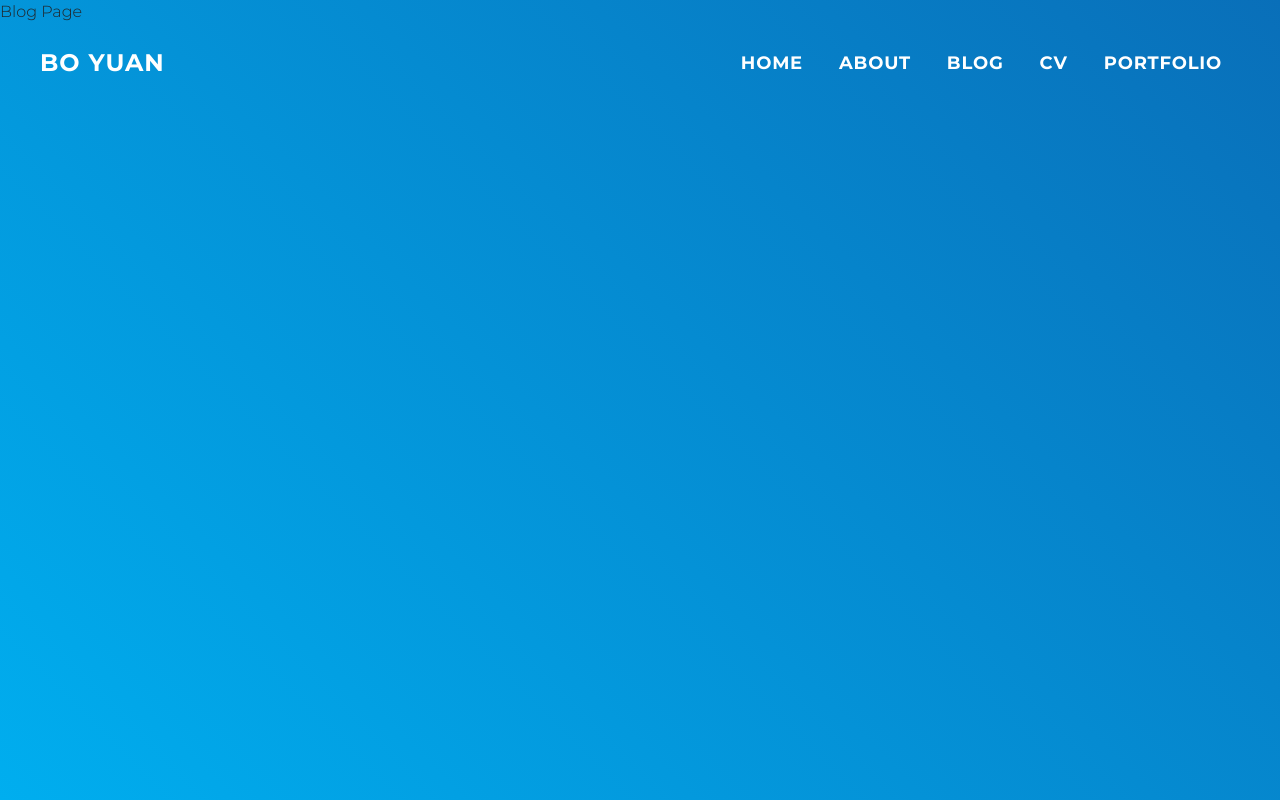
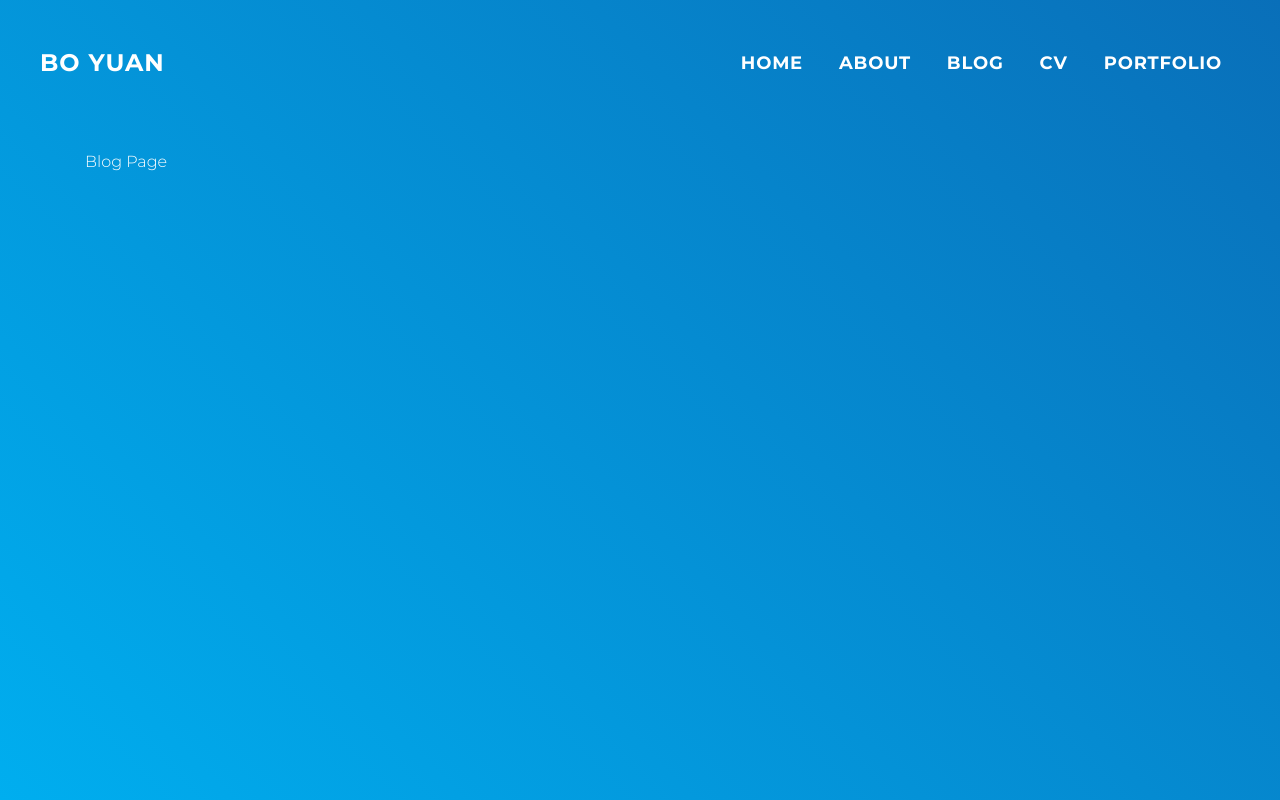
Before and after one commit to boyuan459/portfolio, a Next.js app: page /blog in a window 1280 px wide. Built offline with nearby package versions, Linux system fonts and the light colour scheme.

Commit message:
base page

```diff
--- /dev/null
+++ b/components/BasePage/index.js
@@ -0,0 +1,22 @@
+import React, { Component } from 'react'
+import {Container} from 'reactstrap'
+
+import './style.scss'
+
+const BasePage = (props) => {
+  const { className } = props
+
+  return (
+    <div className={`base-page ${className}`}>
+      <Container>
+        {props.children}
+      </Container>
+    </div>
+  )
+}
+
+BasePage.defaultProps = {
+  className: ''
+}
+
+export default BasePage
--- /dev/null
+++ b/components/BasePage/style.scss
@@ -0,0 +1,4 @@
+.base-page {
+  padding-top: 150px;
+  color: white;
+}
--- a/pages/about.js
+++ b/pages/about.js
@@ -1,11 +1,14 @@
 import React from 'react'
 import BaseLayout from '../components/layouts/BaseLayout'
+import BasePage from '../components/BasePage'
 
 class About extends React.Component {
   render() {
     return (
       <BaseLayout>
+        <BasePage>
         About Page
+        </BasePage>
       </BaseLayout>
     )
   }
--- a/pages/blog.js
+++ b/pages/blog.js
@@ -1,5 +1,6 @@
 import React from 'react'
 import BaseLayout from '../components/layouts/BaseLayout'
+import BasePage from '../components/BasePage'
 
 class Blog extends React.Component {
 
@@ -13,7 +14,9 @@
   render() {
     return (
       <BaseLayout>
-        Blog Page
+        <BasePage>
+          Blog Page
+        </BasePage>
       </BaseLayout>
     )
   }
--- a/pages/cv.js
+++ b/pages/cv.js
@@ -1,11 +1,14 @@
 import React from 'react'
 import BaseLayout from '../components/layouts/BaseLayout'
+import BasePage from '../components/BasePage'
 
 class CV extends React.Component {
   render() {
     return (
       <BaseLayout>
-        CV Page
+        <BasePage>
+          CV Page
+        </BasePage>
       </BaseLayout>
     )
   }
--- a/pages/portfolio.js
+++ b/pages/portfolio.js
@@ -2,6 +2,7 @@
 import BaseLayout from '../components/layouts/BaseLayout'
 import { withRouter } from 'next/router'
 import axios from 'axios'
+import BasePage from '../components/BasePage'
 
 class Portfolio extends React.Component {
 
@@ -23,8 +24,10 @@
 
     return (
       <BaseLayout>
+        <BasePage>
         Portfolio Page
         <h2>{ portfolio.title }</h2>
+        </BasePage>
       </BaseLayout>
     )
   }
--- a/pages/portfolios.js
+++ b/pages/portfolios.js
@@ -2,6 +2,7 @@
 import BaseLayout from '../components/layouts/BaseLayout'
 import axios from 'axios'
 import {Link} from '../routes'
+import BasePage from '../components/BasePage'
 
 class Portfolio extends React.Component {
   static async getInitialProps() {
@@ -38,8 +39,10 @@
 
     return (
       <BaseLayout>
+        <BasePage>
         Portfolio List Page
         {this.renderPosts()}
+        </BasePage>
       </BaseLayout>
     )
   }
```
